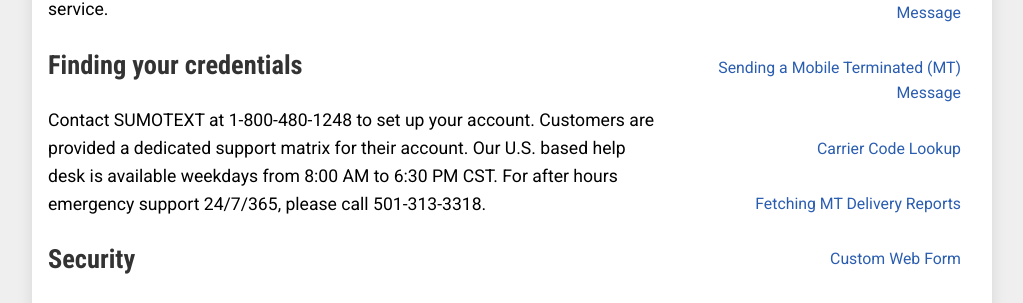
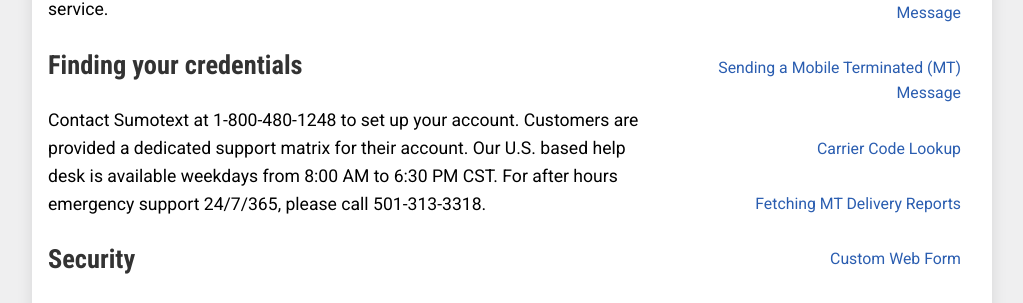
Before and after one commit to SUMOTEXT/sumotext.github.io, a Jekyll site: the page built from index.html, in a window 1280 px wide. Shown: the part 209-512 px from the top of the page, without its empty margins (128-1151 px from the left). Built offline with Jekyll 4.4.1, drawn with Linux system fonts in a browser that asks for light colours; nearby versions of some CDN libraries; Markdown is read by kramdown in place of the engine named in the settings.

Commit message:
seeing if it updates

```diff
--- a/index.html
+++ b/index.html
@@ -5,7 +5,7 @@
 <p>Use the SUMOTEXT HTTPS API to integrate SUMOTEXT events with your service.</p>
 
 <h2>Finding your credentials</h2>
-<p>Contact SUMOTEXT at 1-800-480-1248 to set up your account. Customers are provided a dedicated support matrix for their account. Our U.S. based help desk is available weekdays from 8:00 AM to 6:30 PM CST.
+<p>Contact Sumotext at 1-800-480-1248 to set up your account. Customers are provided a dedicated support matrix for their account. Our U.S. based help desk is available weekdays from 8:00 AM to 6:30 PM CST.
 For after hours emergency support 24/7/365, please call 501-313-3318.</p>
 
 <h2>Security</h2>
```
